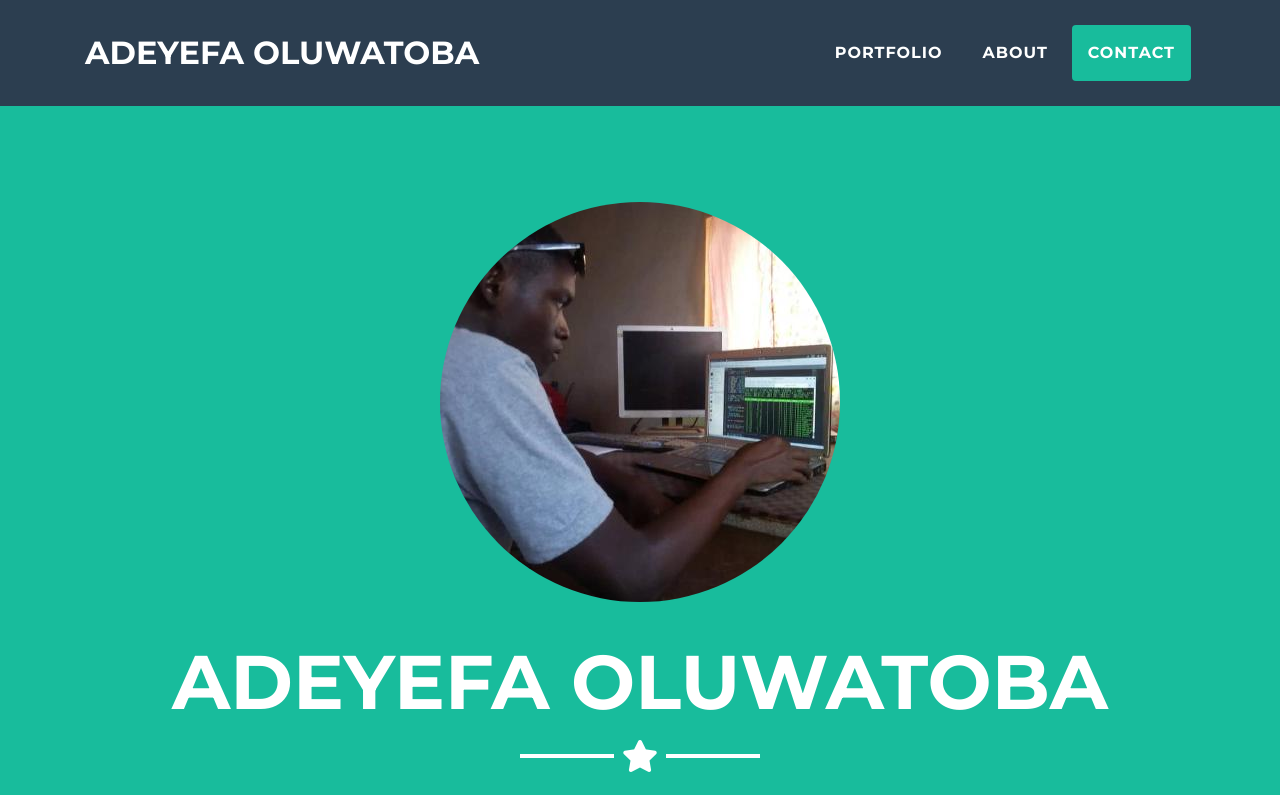
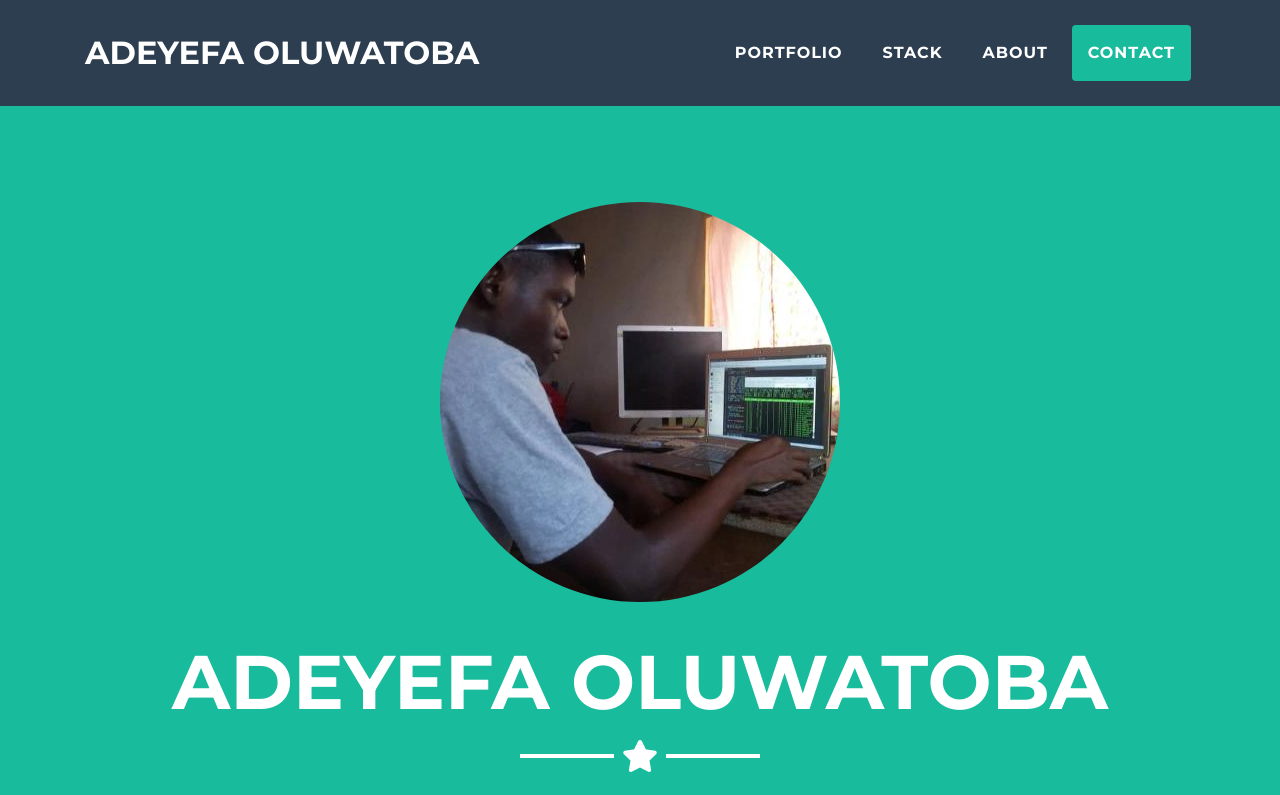
Before and after one commit to sainttobs/sainttobs.github.io, a plain HTML site: page index.html in a window 1280 px wide. Shown: the top 795 px of the page. Drawn offline with Linux system fonts and the light colour scheme.

Commit message:
fixing Stack sectin

```diff
--- a/index.html
+++ b/index.html
@@ -42,6 +42,9 @@
               <a class="nav-link py-3 px-0 px-lg-3 rounded js-scroll-trigger" href="#portfolio">Portfolio</a>
             </li>
             <li class="nav-item mx-0 mx-lg-1">
+              <a class="nav-link py-3 px-0 px-lg-3 rounded js-scroll-trigger" href="#stack">Stack</a>
+            </li>
+            <li class="nav-item mx-0 mx-lg-1">
               <a class="nav-link py-3 px-0 px-lg-3 rounded js-scroll-trigger" href="#about">About</a>
             </li>
             <li class="nav-item mx-0 mx-lg-1">
@@ -63,7 +66,7 @@
     </header>
 
     <!-- Stack Grid Section -->
-    <section class="portfolio" id="portfolio">
+    <section class="portfolio" id="stack">
       <div class="container">
         <h2 class="text-center text-uppercase text-secondary mb-0">My Stack</h2>
         <h6 class="text-center text-uppercase text-secondary mb-0">I have a mastery level of understanding in the following languages and frameworks</h6>
```
